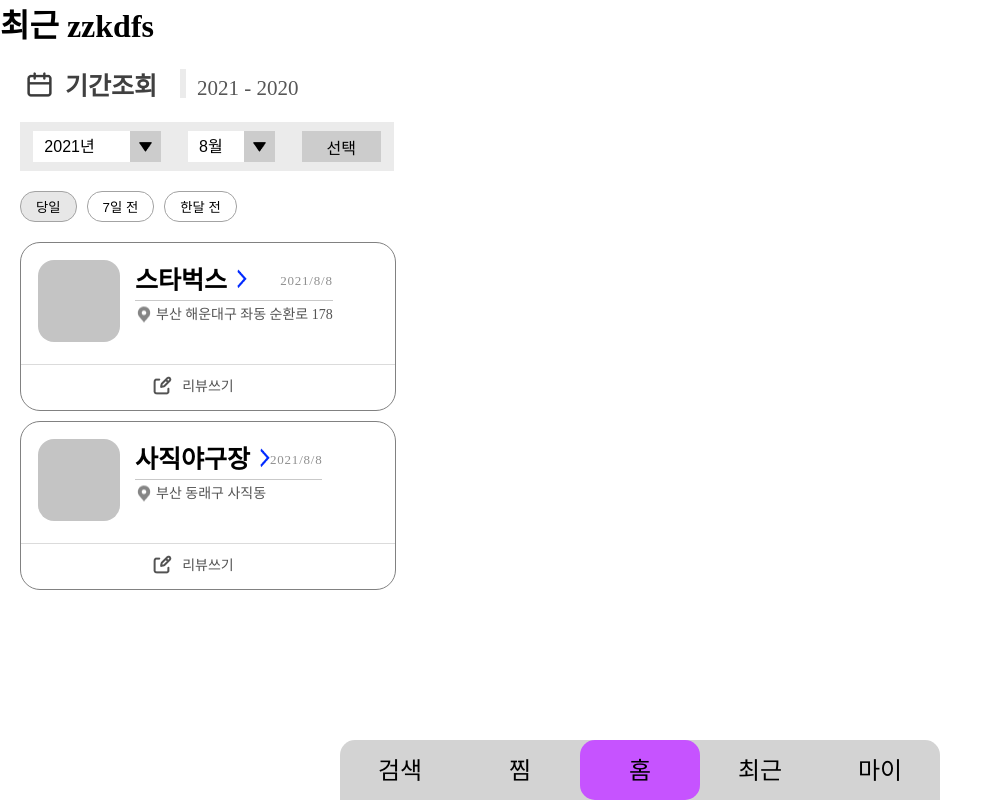
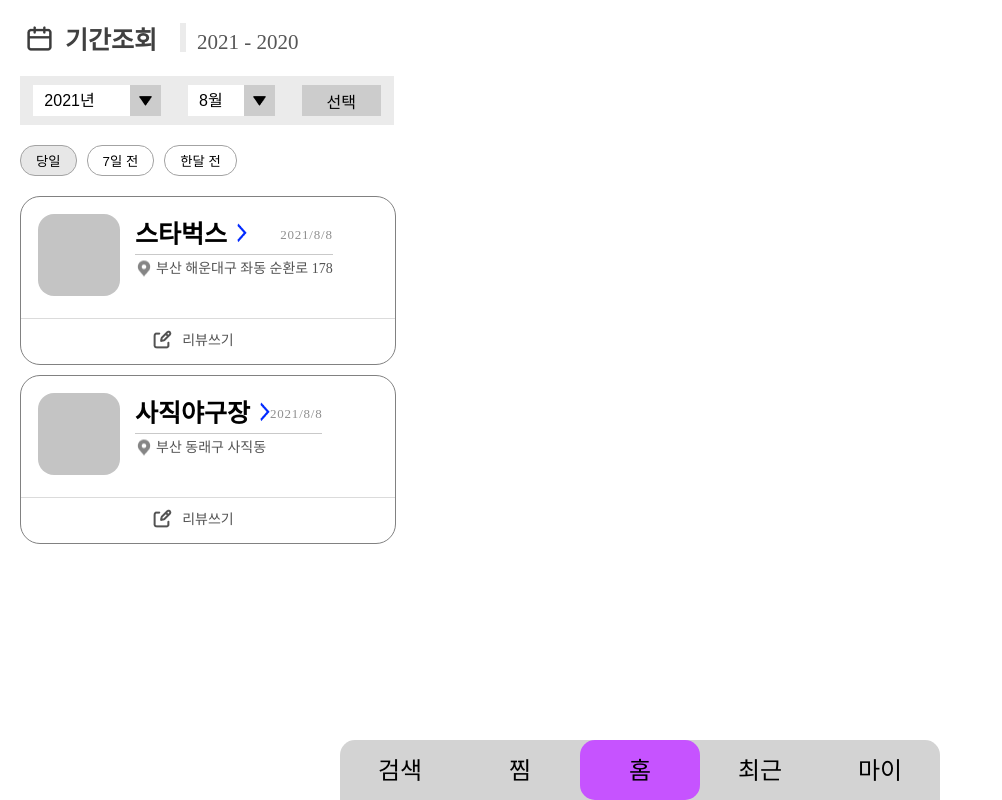
Before and after one commit to heoshin/TableEyes-test2, a Vue app: page /history in a window 1280 px wide. Shown: the whole page, without its empty margins (0-1002 px from the left). Built offline with nearby package versions, Linux system fonts and the light colour scheme; the HTML template or start-up script is replaced by a standard one.

Commit message:
scoped 추가(style 안겹치게)

```diff
--- a/src/components/Card.vue
+++ b/src/components/Card.vue
@@ -40,7 +40,7 @@ export default {
 };
 </script>
 
-<style>
+<style scoped>
 .card {
   margin: 0 auto;
   width: 100%;
--- a/src/components/History.vue
+++ b/src/components/History.vue
@@ -1,5 +1,4 @@
 <template>
-  <h1>최근 zzkdfs</h1>
   <div class="mov-center">
     <header>
       <div class="titl">
@@ -71,7 +70,7 @@
 export default {};
 </script>
 
-<style>
+<style scoped>
 * {
   margin: 0;
   padding: 0;
--- a/src/components/Home.vue
+++ b/src/components/Home.vue
@@ -147,7 +147,7 @@
 export default {};
 </script>
 
-<style>
+<style scoped>
 * {
   margin: 0;
   padding: 0;
--- a/src/components/MyPage.vue
+++ b/src/components/MyPage.vue
@@ -8,6 +8,6 @@ export default {
 }
 </script>
 
-<style>
+<style scoped>
 
-</style>``
+</style>
--- a/src/components/Search.vue
+++ b/src/components/Search.vue
@@ -8,6 +8,6 @@ export default {
 }
 </script>
 
-<style>
+<style scoped>
 
 </style>
--- a/src/components/SortSelector.vue
+++ b/src/components/SortSelector.vue
@@ -29,7 +29,7 @@ export default {
 }
 </script>
 
-<style>
+<style scoped>
 #bg {
   width: 90%; height: 50px;
   background-color: white;
--- a/src/components/StoreList.vue
+++ b/src/components/StoreList.vue
@@ -141,7 +141,7 @@ export default {
 };
 </script>
 
-<style>
+<style scoped>
 * {
   margin: 0;
 }
--- a/src/components/WishList.vue
+++ b/src/components/WishList.vue
@@ -8,6 +8,6 @@ export default {
 }
 </script>
 
-<style>
+<style scoped>
 
 </style>
```
